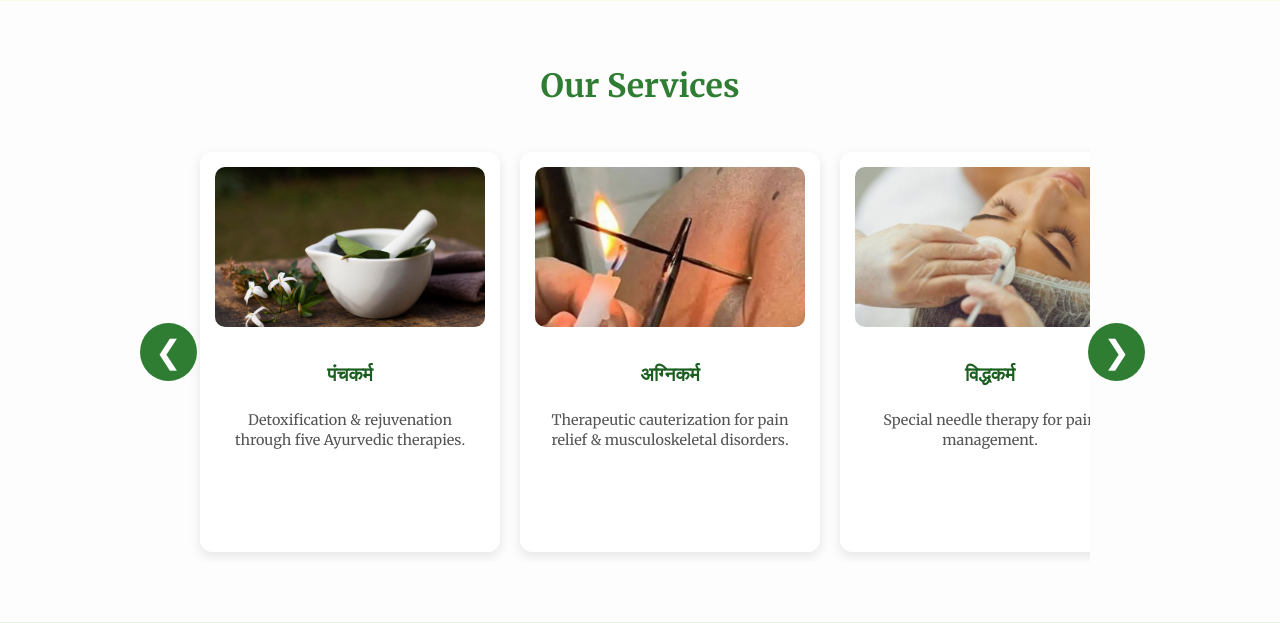
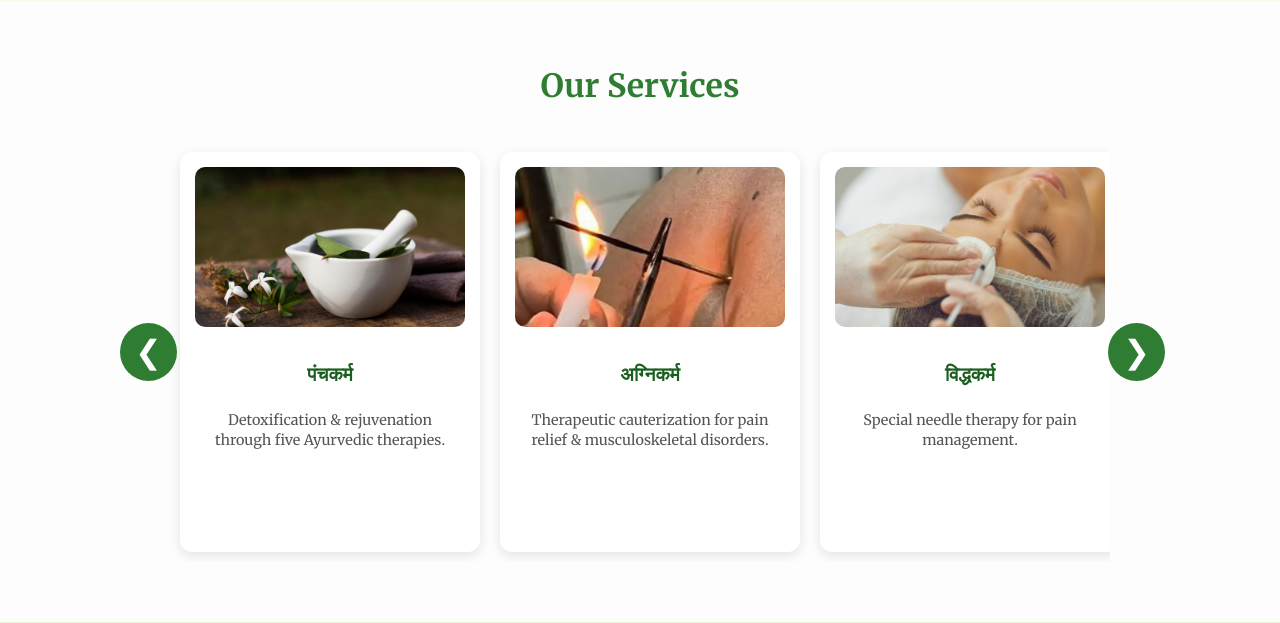
Before and after one commit to vishwapalshinde/Ayurveda-Web-Main, a Flask app: page / in a window 1280 px wide. Shown: the part 1915-2538 px from the top of the page. Run offline with Flask 3, Linux system fonts and the light colour scheme; some web fonts are replaced.

Commit message:
Update style.css

```diff
--- a/static/style.css
+++ b/static/style.css
@@ -21,7 +21,7 @@ html, body {
   /* This targets the main wrapper for the carousel */
   #services .carousel-wrapper {
     /* 1. Widen the wrapper to make room for arrows on the sides */
-    max-width: 1020px;
+    max-width: 1060px;
 
     /* 2. Add 60px of padding on the left/right for the arrows to sit in */
     padding: 0 60px;
```
